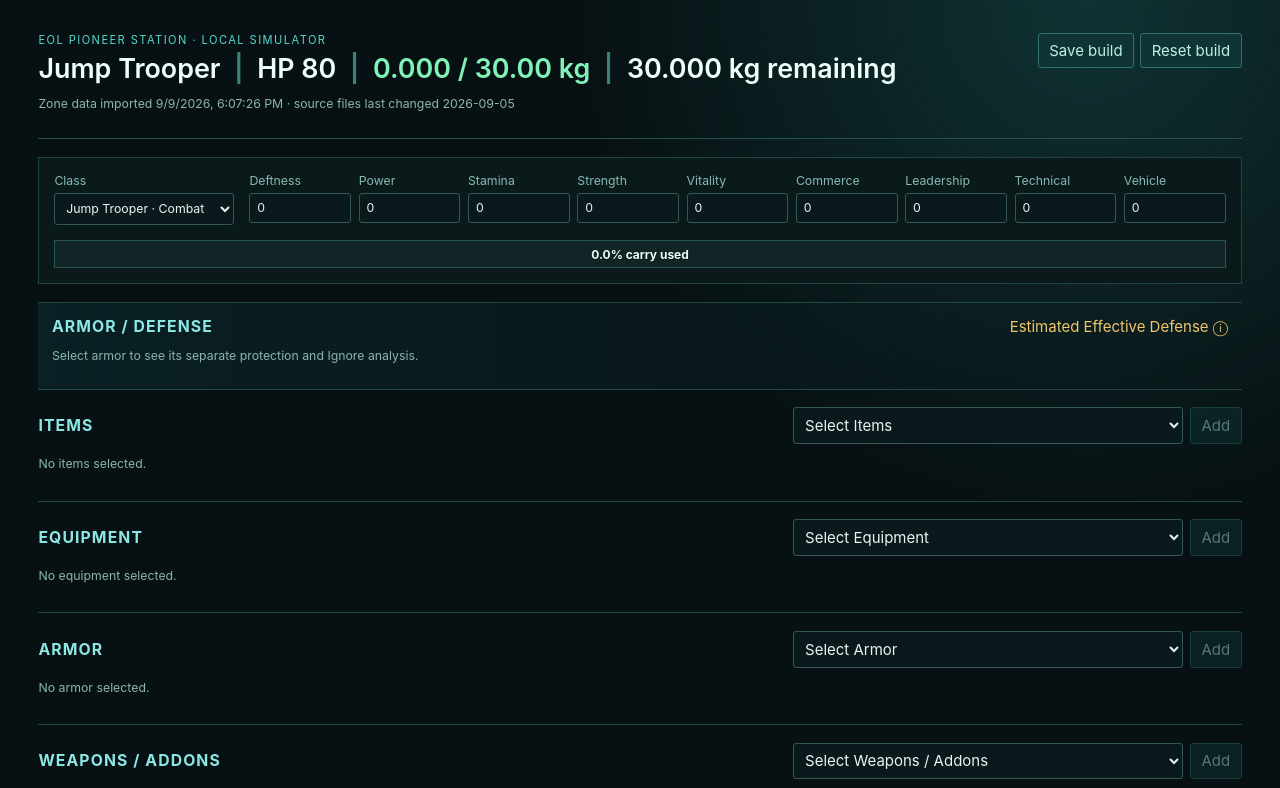
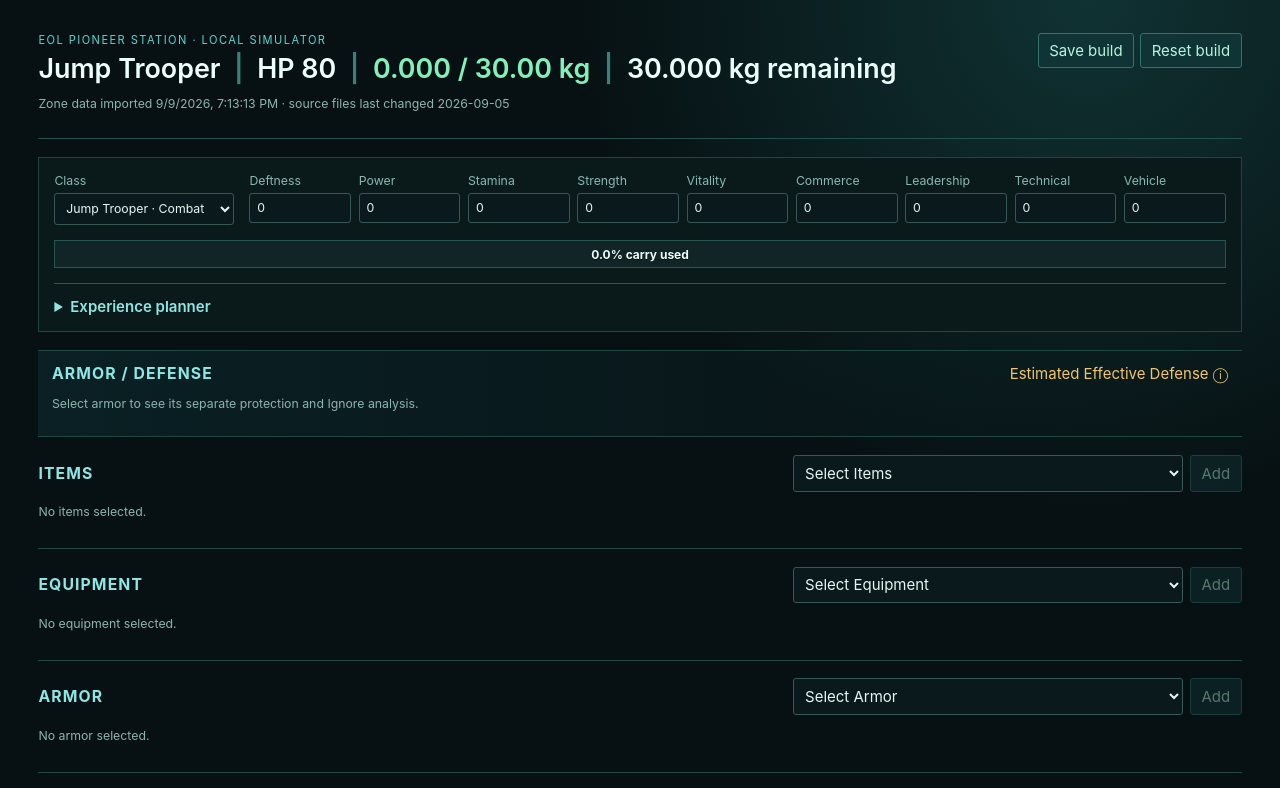
Before and after one commit to RickyO661/pioneer-station-loadout-simulator, a React (Vite) app: page / in a window 1280 px wide. Shown: the top 788 px of the page. Built offline with nearby package versions, Linux system fonts and the light colour scheme.

Commit message:
Add zone-driven experience planner

```diff
--- a/src/App.tsx
+++ b/src/App.tsx
@@ -4,6 +4,7 @@ import type { AttributeKey, Loadout } from './types/game';
 import { calculateBuild, EMPTY_ATTRIBUTES } from './rules/build';
 import { LoadoutSection } from './components/LoadoutSection';
 import { ArmorAnalysis } from './components/ArmorAnalysis';
+import { ExperiencePlanner } from './components/ExperiencePlanner';
 import { SavedBuilds, type SavedBuild } from './components/SavedBuilds';
 import './styles.css';
 import './styles-extra.css';
@@ -11,10 +12,10 @@ import './styles-extra.css';
 const categories = [['Items','items'],['Equipment','equipment'],['Armor','armor'],['Weapons / Addons','weapons'],['Ammo','ammo']] as const;
 const blank = (): Loadout => ({ classId: gameData.classes.find(c => c.name === 'Jump Trooper')?.id ?? gameData.classes[0].id, attributes: { ...EMPTY_ATTRIBUTES }, entries: [] });
 const attributeLabels: Array<[AttributeKey,string]> = [['deftness','Deftness'],['power','Power'],['stamina','Stamina'],['strength','Strength'],['vitality','Vitality'],['commerce','Commerce'],['leadership','Leadership'],['technical','Technical'],['vehicle','Vehicle']];
-export default function App() { const [loadout,setLoadout]=useState<Loadout>(()=>blank()); const [saved,setSaved]=useState<SavedBuild[]>(()=>JSON.parse(localStorage.getItem('eol-pioneer-builds')||'[]'));
+export default function App() { const [loadout,setLoadout]=useState<Loadout>(()=>blank()); const [availableXp,setAvailableXp]=useState(0); const [currentAttributes,setCurrentAttributes]=useState({...EMPTY_ATTRIBUTES}); const [saved,setSaved]=useState<SavedBuild[]>(()=>JSON.parse(localStorage.getItem('eol-pioneer-builds')||'[]'));
  useEffect(()=>localStorage.setItem('eol-pioneer-builds',JSON.stringify(saved)),[saved]); const result=useMemo(()=>calculateBuild(loadout,gameData.classes,gameData.items),[loadout]); const gameClass=gameData.classes.find(c=>c.id===loadout.classId)!; const update=<K extends keyof Loadout>(key:K,value:Loadout[K])=>setLoadout(current=>({...current,[key]:value}));
  const add=(itemId:number)=>update('entries',[...loadout.entries,{entryId:crypto.randomUUID(),itemId,quantity:1}]); const quantity=(entryId:string,q:number)=>update('entries',loadout.entries.map(e=>e.entryId===entryId?{...e,quantity:q}:e)); const remove=(entryId:string)=>update('entries',loadout.entries.filter(e=>e.entryId!==entryId));
  const save=()=>{const name=window.prompt('Build name');if(name?.trim())setSaved(s=>[...s,{id:crypto.randomUUID(),name:name.trim(),loadout:structuredClone(loadout)}])}; const rename=(b:SavedBuild)=>{const name=window.prompt('Build name',b.name);if(name?.trim())setSaved(s=>s.map(x=>x.id===b.id?{...x,name:name.trim()}:x))};
  return <main><header><div><p className="eyebrow">EOL PIONEER STATION · LOCAL SIMULATOR</p><h1>{gameClass.name} <span>|</span> HP {result.finalHp} <span>|</span> <em className={result.remainingKg<0?'red':''}>{result.loadKg.toFixed(3)} / {result.maxCarryKg.toFixed(2)} kg</em> <span>|</span> {result.remainingKg.toFixed(3)} kg remaining</h1><p className="source">Zone data imported {new Date(gameData.source.importedAt).toLocaleString()} · source files last changed {Object.values(gameData.source.files)[0]?.slice(0,10)}</p></div><SavedBuilds saved={saved} onSave={save} onLoad={b=>setLoadout(structuredClone(b.loadout))} onDuplicate={b=>setSaved(s=>[...s,{...structuredClone(b),id:crypto.randomUUID(),name:`${b.name} copy`}])} onRename={rename} onDelete={b=>setSaved(s=>s.filter(x=>x.id!==b.id))} onReset={()=>setLoadout(blank())}/></header>
- <section className="setup"><label>Class<select value={loadout.classId} onChange={e=>update('classId',Number(e.target.value))}>{gameData.classes.map(c=><option key={c.id} value={c.id}>{c.name} · {c.group}</option>)}</select></label><div className="attributes">{attributeLabels.map(([key,label])=><label key={key}>{label}<input type="number" min="0" value={loadout.attributes[key]} onChange={e=>update('attributes',{...loadout.attributes,[key]:Math.max(0,Number(e.target.value)||0)})}/></label>)}</div><div className={`weight-meter ${result.remainingKg<0?'overweight':''}`}><span style={{width:`${Math.min(100,result.percentUsed)}%`}}></span><b>{result.percentUsed.toFixed(1)}% carry used</b></div></section>
+ <section className="setup"><label>Class<select value={loadout.classId} onChange={e=>update('classId',Number(e.target.value))}>{gameData.classes.map(c=><option key={c.id} value={c.id}>{c.name} · {c.group}</option>)}</select></label><div className="attributes">{attributeLabels.map(([key,label])=><label key={key}>{label}<input type="number" min="0" value={loadout.attributes[key]} onChange={e=>update('attributes',{...loadout.attributes,[key]:Math.max(0,Number(e.target.value)||0)})}/></label>)}</div><div className={`weight-meter ${result.remainingKg<0?'overweight':''}`}><span style={{width:`${Math.min(100,result.percentUsed)}%`}}></span><b>{result.percentUsed.toFixed(1)}% carry used</b></div><ExperiencePlanner availableXp={availableXp} current={currentAttributes} target={loadout.attributes} attributes={gameData.attributes} rules={gameData.attributeCostRules} onAvailableXpChange={setAvailableXp} onCurrentChange={(key,value)=>setCurrentAttributes(current=>({...current,[key]:value}))}/></section>
  <ArmorAnalysis entries={result.entries}/>{categories.map(([title,category])=><LoadoutSection key={category} title={title} category={category} items={gameData.items} entries={result.entries.filter(e=>e.item.category===category)} gameClass={gameClass} classes={gameData.classes} onAdd={add} onQuantity={quantity} onRemove={remove}/>)}</main>; }
--- /dev/null
+++ b/src/components/ExperiencePlanner.tsx
@@ -0,0 +1,8 @@
+import type { AttributeCostRules, AttributeDefinition, AttributeKey, AttributeSet } from '../types/game';
+import { calculateExperiencePlan } from '../rules/build';
+
+export function ExperiencePlanner({ availableXp, current, target, attributes, rules, onAvailableXpChange, onCurrentChange }: { availableXp: number; current: AttributeSet; target: AttributeSet; attributes: AttributeDefinition[]; rules: AttributeCostRules; onAvailableXpChange: (value: number) => void; onCurrentChange: (key: AttributeKey, value: number) => void; }) {
+  const plan = calculateExperiencePlan(current, target, attributes, rules);
+  const remaining = availableXp - plan.totalCost;
+  return <details className="xp-planner"><summary>Experience planner</summary><p>Enter your current XP and attributes. The build attributes above are your targets.</p><div className="xp-inputs"><label>Current available XP<input type="number" min="0" value={availableXp} onChange={event => onAvailableXpChange(Math.max(0, Number(event.target.value) || 0))} /></label>{attributes.map(attribute => <label key={attribute.key}>Current {attribute.name}<input type="number" min="0" value={current[attribute.key]} onChange={event => onCurrentChange(attribute.key, Math.max(0, Number(event.target.value) || 0))} /></label>)}</div><div className="xp-result"><span>Total needed <b>{plan.totalCost.toLocaleString()} XP</b></span><span className={remaining < 0 ? 'red' : ''}>{remaining < 0 ? `${Math.abs(remaining).toLocaleString()} XP short` : `${remaining.toLocaleString()} XP remaining`}</span></div><div className="xp-breakdown">{plan.costs.filter(cost => cost.cost > 0).map(cost => <span key={cost.key}>{cost.name} {cost.from} → {cost.to}: <b>{cost.cost.toLocaleString()} XP</b></span>)}</div></details>;
+}
--- a/src/rules/build.ts
+++ b/src/rules/build.ts
@@ -1,4 +1,4 @@
-import type { AttributeSet, BuildResult, GameClass, Item, Loadout } from '../types/game';
+import type { AttributeCostRules, AttributeDefinition, AttributeSet, BuildResult, GameClass, Item, Loadout } from '../types/game';
 import { RULES } from './config.ts';
 import { evaluateRequirement } from './requirements.ts';
 
@@ -6,6 +6,22 @@ export const EMPTY_ATTRIBUTES: AttributeSet = { deftness: 0, power: 0, stamina:
 /** Configurable Vitality hook. Current zone files describe the effect but do not define its formula. */
 export function calculateHP(classBaseHp: number, vitality: number): number {
   return classBaseHp + vitality * RULES.hp.vitalityHpPerPoint;
+}
+/** Pioneer Station AttributeCostMethod=1, confirmed against in-game purchase costs. */
+export function calculateAttributePurchaseCost(attribute: AttributeDefinition, nextLevel: number, rules: AttributeCostRules): number {
+  if (rules.method !== 1 || nextLevel < 1) return 0;
+  return Math.floor((attribute.baseCost + rules.baseCost) * Math.pow(nextLevel, rules.countPower));
+}
+export function calculateExperiencePlan(current: AttributeSet, target: AttributeSet, attributes: AttributeDefinition[], rules: AttributeCostRules) {
+  const byKey = new Map(attributes.map(attribute => [attribute.key, attribute]));
+  const costs = (Object.keys(target) as Array<keyof AttributeSet>).map(key => {
+    const attribute = byKey.get(key);
+    const from = Math.max(0, current[key]);
+    const to = Math.max(0, target[key]);
+    const cost = attribute && to > from ? Array.from({ length: to - from }, (_, index) => calculateAttributePurchaseCost(attribute, from + index + 1, rules)).reduce((sum, value) => sum + value, 0) : 0;
+    return { key, name: attribute?.name ?? key, from, to, cost };
+  });
+  return { costs, totalCost: costs.reduce((sum, entry) => sum + entry.cost, 0) };
 }
 export function calculateBuild(loadout: Loadout, classes: GameClass[], items: Item[]): BuildResult {
   const gameClass = classes.find(c => c.id === loadout.classId) ?? classes[0];
--- a/src/styles-extra.css
+++ b/src/styles-extra.css
@@ -10,3 +10,17 @@
 }
 
 .info-button:hover { background: transparent; color: #fff; }
+
+.xp-planner {
+  grid-column: 1 / -1;
+  border-top: 1px solid #285650;
+  padding-top: .85rem;
+}
+
+.xp-planner summary { color: #8be8e4; cursor: pointer; font-weight: 600; }
+.xp-planner p { color: #8cb4ae; font-size: .8rem; margin: .55rem 0; }
+.xp-inputs { display: grid; grid-template-columns: repeat(5, minmax(120px, 1fr)); gap: .5rem; }
+.xp-inputs label { display: flex; flex-direction: column; gap: .3rem; color: #87b9b2; font-size: .78rem; }
+.xp-result, .xp-breakdown { display: flex; flex-wrap: wrap; gap: .55rem 1.2rem; margin-top: .7rem; font-size: .82rem; color: #9cc6c3; }
+.xp-result b, .xp-breakdown b { color: #defbf8; }
+@media(max-width:680px) { .xp-inputs { grid-template-columns: repeat(2, 1fr); } }
--- a/src/types/game.ts
+++ b/src/types/game.ts
@@ -1,11 +1,13 @@
 export type AttributeKey = 'deftness' | 'power' | 'stamina' | 'strength' | 'vitality' | 'commerce' | 'leadership' | 'technical' | 'vehicle';
 export type ItemCategory = 'items' | 'equipment' | 'armor' | 'weapons' | 'ammo';
 export interface AttributeSet { deftness: number; power: number; stamina: number; strength: number; vitality: number; commerce: number; leadership: number; technical: number; vehicle: number; }
+export interface AttributeDefinition { key: AttributeKey; name: string; baseCost: number; }
+export interface AttributeCostRules { method: number; baseCost: number; countPower: number; }
 export interface GameClass { id: number; name: string; group: string; baseHp: number; baseCarryKg: number; }
 export interface ItemRequirement { rawExpression: string; allowedClassIds?: number[]; blockedClassIds?: number[]; minimumAttributes: Partial<AttributeSet>; hasUnverifiedGate: boolean; }
 export interface ArmorStats { mobilityRaw: number[]; channels: { ignoreRaw: number; protectionRaw: number }[]; }
 export interface Item { id: number; name: string; category: ItemCategory; sourceCategory: string; description: string; weightKg: number; requirement: ItemRequirement; armor?: ArmorStats; rawFields: string[]; }
-export interface GameDatabase { source: { importedAt: string; files: Record<string, string> }; classes: GameClass[]; items: Item[]; }
+export interface GameDatabase { source: { importedAt: string; files: Record<string, string> }; classes: GameClass[]; attributes: AttributeDefinition[]; attributeCostRules: AttributeCostRules; items: Item[]; }
 export interface LoadoutEntry { entryId: string; itemId: number; quantity: number; }
 export interface Loadout { classId: number; attributes: AttributeSet; entries: LoadoutEntry[]; }
 export interface Eligibility { eligible: boolean; messages: string[]; warnings: string[]; }
```
Also changed, not shown: scripts/import-zone.mjs (+7 -2 lines), src/data/generated.ts (+1 -1 lines), 2 other files (tests, documents, lock files or other folders).
